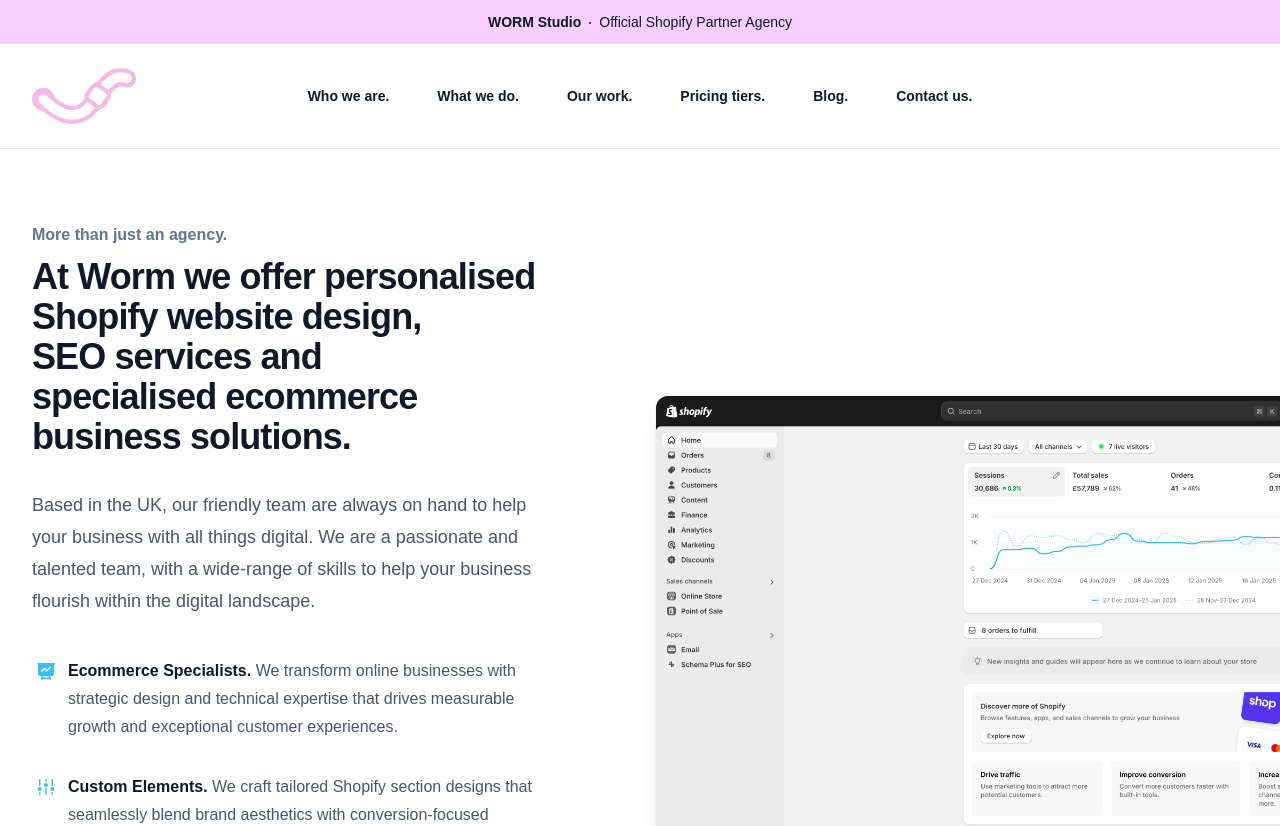
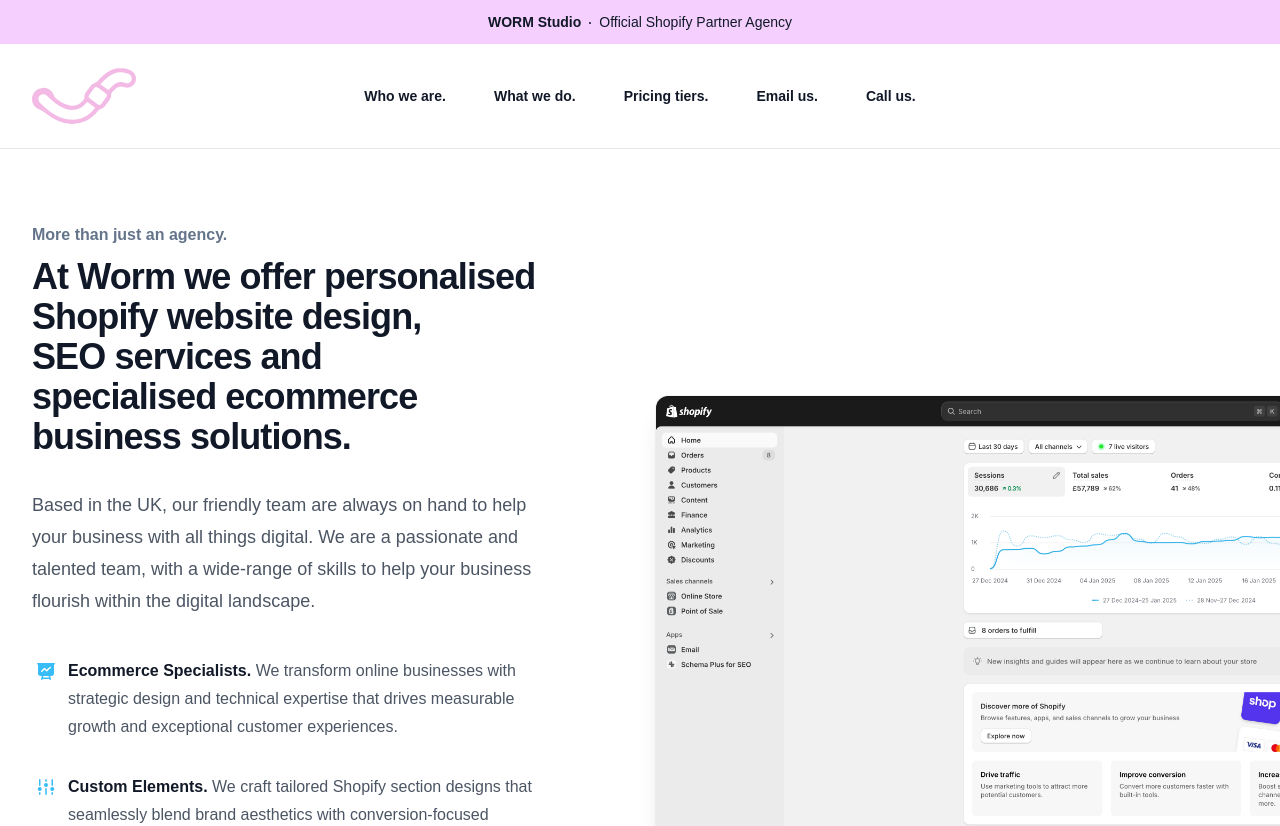
Before and after one commit to danielglazebrook/slither-workshop, a Next.js app: page / in a window 1280 px wide. Shown: the top 826 px of the page. Built offline with nearby package versions, Linux system fonts and the light colour scheme.

Commit message:
header navigation link changes

```diff
--- a/app/page.js
+++ b/app/page.js
@@ -24,12 +24,14 @@
 import Image from "next/image";
 
 const navigation = [
-  { name: "Who we are.", href: "/who-we-are" },
-  { name: "What we do.", href: "/what-we-do" },
-  { name: "Our work.", href: "/our-work" },
+  { name: "Who we are.", href: "#intro" },
+  { name: "What we do.", href: "#work-with-us" },
+//   { name: "Our work.", href: "/our-work" },
   { name: "Pricing tiers.", href: "#pricing-tiers" },
-  { name: "Blog.", href: "/blogs" },
-  { name: "Contact us.", href: "/contact-us" },
+//   { name: "Blog.", href: "/blogs" },
+//   { name: "Contact us.", href: "/contact-us" },
+    { name: "Email us.", href: "mail:hello@wormstudio.co.uk" },
+    { name: "Call us.", href: "tel:07593379619" },
 ];
 
 const features = [
@@ -291,7 +293,7 @@
       </div>
 
       {/* Intro */}
-      <div className="overflow-hidden bg-white py-10 pb-20 sm:pt-14">
+      <div id="intro" className="overflow-hidden bg-white py-10 pb-20 sm:pt-14">
           <div className="mx-auto max-w-7xl px-6 lg:px-8">
             <div className="mx-auto grid grid-cols-1 gap-x-8 gap-y-16 sm:gap-y-20 lg:mx-0 lg:max-w-none lg:grid-cols-2 flex items-center">
               <div className="lg:pr-8 lg:pt-4">
@@ -337,7 +339,7 @@
         </div>
 
       {/* Work with us section */}
-      <div className="relative isolate overflow-hidden bg-gray-900 py-16 sm:py-32">
+      <div id="work-with-us" className="relative isolate overflow-hidden bg-gray-900 py-16 sm:py-32">
         <Image
           alt=""
           src={studioImage}
```
